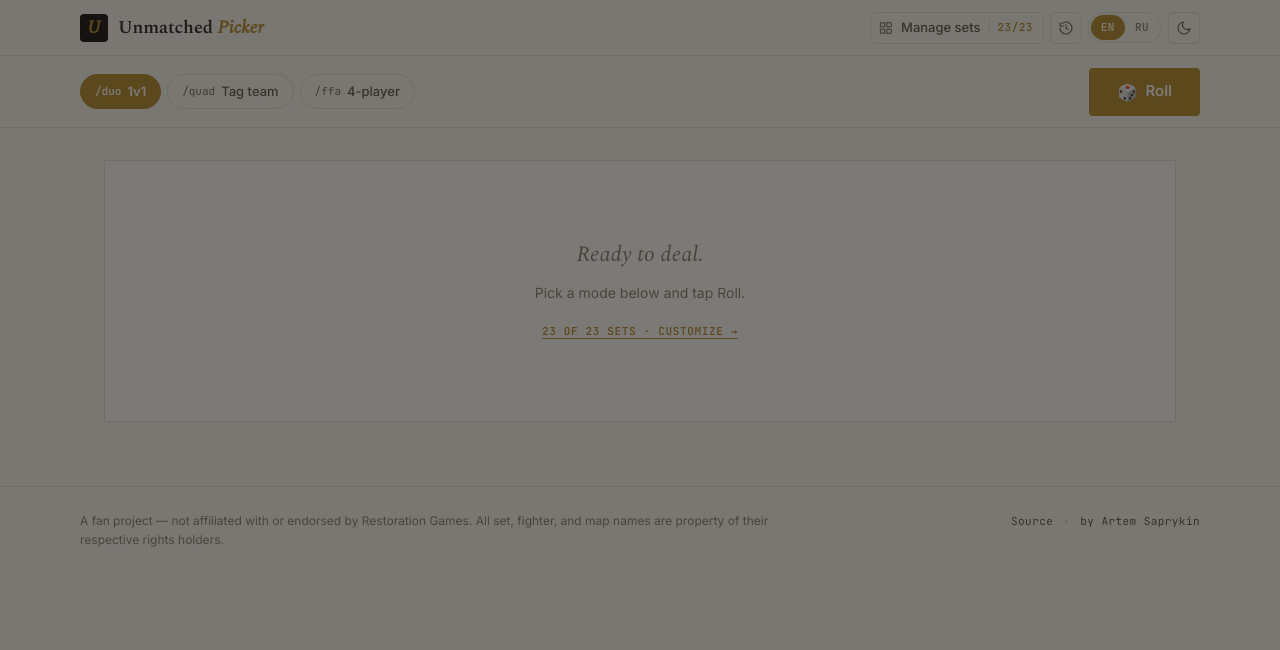
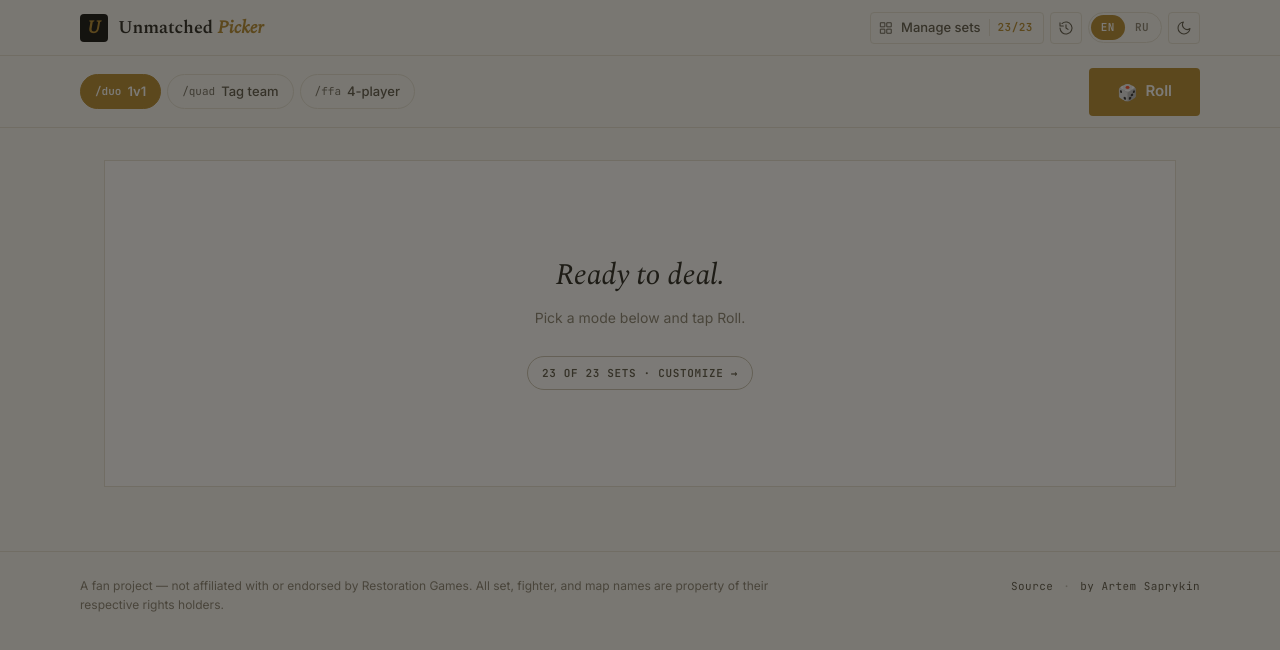
Before and after one commit to Arwolfik/unmatched-web, a React (Vite) app: page / in a window 1280 px wide. Both pictures are taken after a click on the button "Manage sets". Shown: the top 650 px of the page. Built offline with nearby package versions, Linux system fonts and the light colour scheme.

Commit message:
Per-map toggle (chips), CSS cleanup of dead grid styles, polished empty/error states

```diff
--- a/src/App.tsx
+++ b/src/App.tsx
@@ -40,6 +40,7 @@
   const [theme, setTheme] = useState<Theme>(getInitialTheme());
   const [selected, setSelected] = useState<string[]>(persisted.selectedSets ?? ALL_SET_IDS);
   const [excludedFighters, setExcludedFighters] = useState<string[]>(persisted.excludedFighters ?? []);
+  const [excludedMaps, setExcludedMaps] = useState<string[]>(persisted.excludedMaps ?? []);
   const [mode, setMode] = useState<Mode>(persisted.mode ?? 'duo');
   const [playerNames, setPlayerNames] = useState<string[]>(persisted.playerNames ?? DEFAULT_PLAYER_NAMES);
   const [result, setResult] = useState<RollResult | null>(persisted.result ?? null);
@@ -53,6 +54,7 @@
   useEffect(() => { saveState({ theme }); }, [theme]);
   useEffect(() => { saveState({ selectedSets: selected }); }, [selected]);
   useEffect(() => { saveState({ excludedFighters }); }, [excludedFighters]);
+  useEffect(() => { saveState({ excludedMaps }); }, [excludedMaps]);
   useEffect(() => { saveState({ mode }); }, [mode]);
   useEffect(() => { saveState({ playerNames }); }, [playerNames]);
   useEffect(() => { saveState({ result }); }, [result]);
@@ -151,9 +153,12 @@
   const handleToggleExcludedFighter = (key: string) => {
     setExcludedFighters((cur) => (cur.includes(key) ? cur.filter((x) => x !== key) : [...cur, key]));
   };
+  const handleToggleExcludedMap = (key: string) => {
+    setExcludedMaps((cur) => (cur.includes(key) ? cur.filter((x) => x !== key) : [...cur, key]));
+  };
 
   const handleRoll = () => {
-    const r = roll(selected, mode, lang, excludedFighters);
+    const r = roll(selected, mode, lang, excludedFighters, excludedMaps);
     if (r.ok) {
       if (result) archiveRoll(result, playerNames);
       setResult(r.roll);
@@ -174,10 +179,10 @@
   };
   const handleRerollMap = () => {
     if (!result) return;
-    setResult(rerollMap(result, selected, lang));
+    setResult(rerollMap(result, selected, lang, excludedMaps));
   };
   const handleRerollAll = () => {
-    const next = rerollAll(selected, mode, lang, result, excludedFighters);
+    const next = rerollAll(selected, mode, lang, result, excludedFighters, excludedMaps);
     if (next) {
       if (result) archiveRoll(result, playerNames);
       setResult(next);
@@ -241,11 +246,13 @@
         lang={lang}
         selected={selected}
         excludedFighters={excludedFighters}
+        excludedMaps={excludedMaps}
         onClose={() => setSetsOpen(false)}
         onToggle={handleToggleSet}
         onSelectAll={handleSelectAll}
         onDeselectAll={handleDeselectAll}
         onToggleFighter={handleToggleExcludedFighter}
+        onToggleMap={handleToggleExcludedMap}
       />
 
       <HistorySheet
--- a/src/components/SetsGrid.tsx
+++ b/src/components/SetsGrid.tsx
@@ -7,19 +7,22 @@
   lang: Lang;
   selected: string[];
   excludedFighters: string[];
+  excludedMaps: string[];
   onToggle: (id: string) => void;
   onSelectAll: () => void;
   onDeselectAll: () => void;
   onToggleFighter: (key: string) => void;
+  onToggleMap: (key: string) => void;
 }
 
 export function SetsGrid({
-  lang, selected, excludedFighters,
-  onToggle, onSelectAll, onDeselectAll, onToggleFighter,
+  lang, selected, excludedFighters, excludedMaps,
+  onToggle, onSelectAll, onDeselectAll, onToggleFighter, onToggleMap,
 }: Props) {
   const s = t(lang);
   const [query, setQuery] = useState('');
-  const excluded = useMemo(() => new Set(excludedFighters), [excludedFighters]);
+  const excludedFs = useMemo(() => new Set(excludedFighters), [excludedFighters]);
+  const excludedMs = useMemo(() => new Set(excludedMaps), [excludedMaps]);
 
   const filtered = useMemo(() => {
     const q = query.trim().toLowerCase();
@@ -62,8 +65,9 @@
         {filtered.map((set) => {
           const isOwned = selected.includes(set.id);
           const chars = set.characters[lang];
+          const maps = set.maps[lang];
           const includedChars = isOwned
-            ? chars.length - chars.filter((_, i) => excluded.has(`${set.id}::${i}`)).length
+            ? chars.length - chars.filter((_, i) => excludedFs.has(`${set.id}::${i}`)).length
             : 0;
           return (
             <li key={set.id} className={`set-row${isOwned ? ' owned' : ''}`}>
@@ -87,10 +91,13 @@
               </button>
 
               {isOwned && (
+                <>
+                  <div className="chip-row">
+                    <span className="chip-row-label">{s.fightersHeader}</span>
                     <div className="char-chips" role="group" aria-label={s.fightersHeader}>
                       {chars.map((char, idx) => {
                         const key = `${set.id}::${idx}`;
-                    const on = !excluded.has(key);
+                        const on = !excludedFs.has(key);
                         return (
                           <button
                             key={idx}
@@ -110,6 +117,37 @@
                         );
                       })}
                     </div>
+                  </div>
+
+                  {maps.length > 0 && (
+                    <div className="chip-row chip-row-maps">
+                      <span className="chip-row-label">{s.mapsHeader}</span>
+                      <div className="char-chips" role="group" aria-label={s.mapsHeader}>
+                        {maps.map((map, idx) => {
+                          const key = `${set.id}::${idx}`;
+                          const on = !excludedMs.has(key);
+                          return (
+                            <button
+                              key={idx}
+                              type="button"
+                              role="checkbox"
+                              aria-checked={on}
+                              className={`char-chip${on ? ' on' : ''}`}
+                              onClick={() => onToggleMap(key)}
+                            >
+                              <span className="set-check" aria-hidden="true">
+                                <svg viewBox="0 0 24 24" fill="none" stroke="currentColor" strokeWidth="3" strokeLinecap="round" strokeLinejoin="round">
+                                  <path d="M5 12l5 5L20 7" />
+                                </svg>
+                              </span>
+                              <span>{map}</span>
+                            </button>
+                          );
+                        })}
+                      </div>
+                    </div>
+                  )}
+                </>
               )}
             </li>
           );
--- a/src/components/SetsSheet.tsx
+++ b/src/components/SetsSheet.tsx
@@ -8,15 +8,18 @@
   lang: Lang;
   selected: string[];
   excludedFighters: string[];
+  excludedMaps: string[];
   onClose: () => void;
   onToggle: (id: string) => void;
   onSelectAll: () => void;
   onDeselectAll: () => void;
   onToggleFighter: (key: string) => void;
+  onToggleMap: (key: string) => void;
 }
 
 export function SetsSheet({
-  open, lang, selected, excludedFighters, onClose, onToggle, onSelectAll, onDeselectAll, onToggleFighter,
+  open, lang, selected, excludedFighters, excludedMaps,
+  onClose, onToggle, onSelectAll, onDeselectAll, onToggleFighter, onToggleMap,
 }: Props) {
   const closeBtnRef = useRef<HTMLButtonElement>(null);
 
@@ -65,10 +68,12 @@
             lang={lang}
             selected={selected}
             excludedFighters={excludedFighters}
+            excludedMaps={excludedMaps}
             onToggle={onToggle}
             onSelectAll={onSelectAll}
             onDeselectAll={onDeselectAll}
             onToggleFighter={onToggleFighter}
+            onToggleMap={onToggleMap}
           />
         </div>
       </div>
--- a/src/lib/roll.ts
+++ b/src/lib/roll.ts
@@ -21,14 +21,23 @@
 }
 
 /** Maps from selected sets, filtered by mode. quad/ffa require quad_map=true. */
-export function mapPool(selectedSets: string[], lang: Lang, mode: Mode): MapPick[] {
+export function mapPool(
+  selectedSets: string[],
+  lang: Lang,
+  mode: Mode,
+  excludedMaps: string[] = [],
+): MapPick[] {
+  const excluded = new Set(excludedMaps);
   const pool: MapPick[] = [];
   const requireQuad = mode !== 'duo';
   for (const id of selectedSets) {
     const s = SET_BY_ID.get(id);
     if (!s) continue;
     if (requireQuad && !s.quad_map) continue;
-    for (const name of s.maps[lang]) pool.push({ name, setId: id });
+    s.maps[lang].forEach((name, idx) => {
+      if (excluded.has(`${id}::${idx}`)) return;
+      pool.push({ name, setId: id });
+    });
   }
   return pool;
 }
@@ -62,6 +71,7 @@
   mode: Mode,
   lang: Lang,
   excludedFighters: string[] = [],
+  excludedMaps: string[] = [],
 ): { ok: true; roll: RollResult } | { ok: false; error: RollError } {
   if (selectedSets.length === 0) return { ok: false, error: { kind: 'no_sets' } };
 
@@ -71,9 +81,9 @@
     return { ok: false, error: { kind: 'not_enough_chars', need, have: fighters.length } };
   }
 
-  const maps = mapPool(selectedSets, lang, mode);
+  const maps = mapPool(selectedSets, lang, mode, excludedMaps);
   if (maps.length === 0) {
-    const anyMaps = mapPool(selectedSets, lang, 'duo').length > 0;
+    const anyMaps = mapPool(selectedSets, lang, 'duo', excludedMaps).length > 0;
     return { ok: false, error: { kind: anyMaps ? 'no_quad_maps' : 'no_maps' } };
   }
 
@@ -117,8 +127,9 @@
   current: RollResult,
   selectedSets: string[],
   lang: Lang,
+  excludedMaps: string[] = [],
 ): RollResult {
-  const pool = mapPool(selectedSets, lang, current.mode);
+  const pool = mapPool(selectedSets, lang, current.mode, excludedMaps);
   if (pool.length === 0) return current;
   const without = current.map
     ? pool.filter((m) => `${m.setId}::${m.name}` !== `${current.map!.setId}::${current.map!.name}`)
@@ -132,8 +143,9 @@
   lang: Lang,
   current?: RollResult | null,
   excludedFighters: string[] = [],
+  excludedMaps: string[] = [],
 ): RollResult | null {
-  const fresh = roll(selectedSets, mode, lang, excludedFighters);
+  const fresh = roll(selectedSets, mode, lang, excludedFighters, excludedMaps);
   if (!fresh.ok) return null;
   if (!current) return fresh.roll;
 
--- a/src/lib/storage.ts
+++ b/src/lib/storage.ts
@@ -8,6 +8,7 @@
   theme?: Theme;
   selectedSets?: string[];
   excludedFighters?: string[];
+  excludedMaps?: string[];
   mode?: Mode;
   playerNames?: string[];
   result?: RollResult | null;
--- a/src/styles/app.css
+++ b/src/styles/app.css
@@ -233,20 +233,6 @@
   main { padding-bottom: calc(var(--sticky-h) + 32px); }
 }
 
-/* Section meta header (rule + uppercased mono label) */
-.section-head {
-  display: flex; align-items: baseline; gap: 16px;
-  margin-bottom: 20px;
-  flex-wrap: wrap;
-}
-.section-title {
-  font-family: var(--font-display);
-  font-size: 22px; font-weight: 600;
-  color: var(--text);
-  letter-spacing: -0.01em;
-  flex: 1; min-width: 0;
-}
-.section-controls { display: flex; align-items: center; gap: 16px; flex-wrap: wrap; }
 .section-count {
   font-family: var(--font-mono);
   font-size: 11px; font-weight: 600;
@@ -295,13 +281,6 @@
    ============================================================ */
 
 .sets-section { margin-bottom: 32px; }
-.sets-grid {
-  display: grid;
-  grid-template-columns: repeat(4, minmax(0, 1fr));
-  gap: 1px;
-  background: var(--border);
-  border: 1px solid var(--border);
-}
 /* Sets toolbar (top of sheet) */
 .sets-toolbar {
   display: flex; align-items: center; justify-content: space-between;
@@ -365,10 +344,25 @@
 }
 .set-row.owned .set-row-count { color: var(--accent); }
 
-/* Character chips inside an owned set row */
+/* Chip row — labelled group of toggle chips (fighters / maps) */
+.chip-row {
+  display: flex; align-items: flex-start; gap: 14px;
+  padding: 10px 18px 12px;
+}
+.chip-row + .chip-row { padding-top: 0; }
+.chip-row-label {
+  flex-shrink: 0;
+  width: 64px;
+  font-family: var(--font-mono);
+  font-size: 10px; font-weight: 600;
+  letter-spacing: 0.08em;
+  text-transform: uppercase;
+  color: var(--text-3);
+  padding-top: 7px;
+}
 .char-chips {
   display: flex; flex-wrap: wrap; gap: 6px;
-  padding: 12px 18px 14px;
+  flex: 1;
 }
 .char-chip {
   display: inline-flex; align-items: center; gap: 6px;
@@ -396,13 +390,6 @@
 .char-chip:hover {
   border-color: var(--accent);
 }
-.set-code {
-  font-family: var(--font-mono);
-  font-size: 10px; font-weight: 600;
-  color: var(--text-3);
-  letter-spacing: 0.08em;
-  text-transform: uppercase;
-}
 .set-check {
   width: 18px; height: 18px;
   border: 1.5px solid var(--border-strong);
@@ -411,7 +398,6 @@
   flex-shrink: 0;
   transition: background var(--t-fast), border-color var(--t-fast);
 }
-.set-card[aria-checked='true'] .set-check,
 [role='checkbox'][aria-checked='true'] .set-check {
   background: var(--accent);
   border-color: var(--accent);
@@ -421,99 +407,8 @@
   width: 10px; height: 10px;
   color: var(--on-accent);
 }
-.set-card[aria-checked='true'] .set-check svg,
 [role='checkbox'][aria-checked='true'] .set-check svg {
   display: block;
-}
-.set-name {
-  font-family: var(--font-display);
-  font-size: 16px; font-weight: 600;
-  color: var(--text);
-  line-height: 1.2;
-  letter-spacing: -0.005em;
-}
-.set-meta {
-  font-family: var(--font-mono);
-  font-size: 10px;
-  color: var(--text-3);
-  letter-spacing: 0.04em;
-  margin-top: auto;
-}
-
-/* Set detail sheet */
-.setdetail-head {
-  display: flex; align-items: center; gap: 12px;
-}
-.setdetail-code {
-  font-family: var(--font-mono);
-  font-size: 10px; font-weight: 600;
-  letter-spacing: 0.1em;
-  color: var(--accent);
-  border: 1px solid var(--accent);
-  border-radius: 2px;
-  padding: 2px 6px;
-}
-.setdetail-own {
-  width: 100%;
-  display: flex; align-items: center; gap: 12px;
-  padding: 14px 16px;
-  background: var(--surface);
-  border: 1px solid var(--border);
-  margin-bottom: 24px;
-  text-align: left;
-  transition: background var(--t-fast);
-}
-.setdetail-own:hover { background: var(--surface-2); }
-.setdetail-own[aria-checked='true'] { background: var(--surface-3); border-color: var(--accent); }
-.setdetail-own-text {
-  flex: 1;
-  font-family: var(--font-body);
-  font-size: 14px; font-weight: 500;
-  color: var(--text);
-}
-.setdetail-own-count {
-  font-family: var(--font-mono);
-  font-size: 11px; font-weight: 600;
-  color: var(--accent);
-  letter-spacing: 0.04em;
-}
-.setdetail-section { margin-bottom: 24px; }
-.setdetail-section:last-child { margin-bottom: 0; }
-.setdetail-section-title {
-  font-family: var(--font-mono);
-  font-size: 11px; font-weight: 600;
-  letter-spacing: 0.08em;
-  text-transform: uppercase;
-  color: var(--text-3);
-  margin-bottom: 10px;
-}
-.char-list {
-  list-style: none;
-  margin: 0; padding: 0;
-  border: 1px solid var(--border);
-}
-.char-list li { border-bottom: 1px solid var(--border); }
-.char-list li:last-child { border-bottom: 0; }
-.char-row {
-  width: 100%;
-  display: flex; align-items: center; gap: 12px;
-  padding: 11px 14px;
-  text-align: left;
-  background: var(--surface);
-  transition: background var(--t-fast);
-}
-.char-row:hover:not(:disabled) { background: var(--surface-2); }
-.char-row:disabled {
-  opacity: 0.4;
-  cursor: not-allowed;
-  background: transparent;
-}
-.char-row-readonly { opacity: 1; }
-.char-name {
-  font-family: var(--font-display);
-  font-size: 15px; font-weight: 400;
-  color: var(--text);
-  letter-spacing: -0.005em;
 }
 
 /* ============================================================
@@ -826,34 +721,47 @@
 /* Empty state */
 .empty {
   text-align: center;
-  padding: 80px 24px;
+  padding: 96px 24px;
   border: 1px solid var(--border);
   background: var(--surface);
-}
-.empty-action {
-  display: inline-block;
-  margin-top: 20px;
-  font-family: var(--font-mono);
-  font-size: 11px;
-  font-weight: 600;
-  letter-spacing: 0.06em;
-  text-transform: uppercase;
+  position: relative;
 }
 .empty-text {
   font-family: var(--font-display);
-  font-size: 22px;
   font-style: italic;
   font-weight: 400;
-  color: var(--text-3);
+  font-size: clamp(22px, 3.5vw, 30px);
+  color: var(--text);
+  letter-spacing: -0.01em;
   margin-bottom: 12px;
-  line-height: 1.3;
+  line-height: 1.25;
 }
 .empty-sub {
   font-family: var(--font-body);
   font-size: 14px;
   color: var(--text-3);
+  max-width: 360px;
+  margin: 0 auto;
 }
-
+.empty-action {
+  display: inline-flex;
+  align-items: center; gap: 6px;
+  margin-top: 28px;
+  padding: 8px 14px;
+  border: 1px solid var(--border-strong);
+  border-radius: var(--radius-pill);
+  font-family: var(--font-mono);
+  font-size: 11px; font-weight: 600;
+  letter-spacing: 0.06em;
+  text-transform: uppercase;
+  color: var(--text-2);
+  text-decoration: none;
+  transition: all var(--t-fast);
+}
+.empty-action:hover {
+  border-color: var(--accent);
+  color: var(--accent);
+}
 /* Error inline */
 .error-inline {
   background: var(--surface);
@@ -1178,7 +1086,6 @@
    ============================================================ */
 
 @media (max-width: 960px) {
-  .sets-grid { grid-template-columns: repeat(3, minmax(0, 1fr)); }
   .fighters-row.cols-4 { grid-template-columns: repeat(2, minmax(0, 1fr)); }
 }
 @media (max-width: 600px) {
@@ -1191,9 +1098,12 @@
     padding-bottom: env(safe-area-inset-bottom);
   }
   .sticky-inner { gap: 8px; }
-  .sets-grid { grid-template-columns: repeat(2, minmax(0, 1fr)); }
-  .set-card { min-height: 110px; padding: 14px 14px 12px; }
-  .set-name { font-size: 14px; }
+
+  /* Sets list compresses on mobile */
+  .set-row-main { padding: 12px 14px; }
+  .set-row-name { font-size: 14px; }
+  .chip-row { padding: 8px 14px 10px; flex-direction: column; gap: 6px; }
+  .chip-row-label { padding-top: 0; width: auto; }
 
   .fighters-row, .fighters-row.cols-4 { grid-template-columns: minmax(0, 1fr); }
   .teams-row { grid-template-columns: minmax(0, 1fr); gap: 12px; }
@@ -1213,9 +1123,8 @@
   .btn-primary { padding: 11px 18px; font-size: 14px; }
   .btn-primary .die { font-size: 15px; }
 
-  .section-title { font-size: 19px; }
-  .section-head { gap: 8px 12px; row-gap: 6px; }
-  .section-controls { gap: 12px; }
+  .sets-toolbar { gap: 8px 12px; row-gap: 6px; }
+  .sets-toolbar-actions { gap: 12px; }
 
   /* Reroll bar — wrap into a 2-up grid so labels stay readable */
   .reroll-bar {
--- a/src/types.ts
+++ b/src/types.ts
@@ -39,6 +39,8 @@
   /** Excluded fighters as `${setId}::${index}` keys.
    *  Indexed (not by name) so the value persists across language switches. */
   excludedFighters: string[];
+  /** Excluded maps — same `${setId}::${index}` shape. */
+  excludedMaps: string[];
   mode: Mode;
   roll: RollResult | null;
   playerNames: string[]; // length 4 — overrides default labels in results
```
Lines whose indentation alone changed are shown as unchanged.
